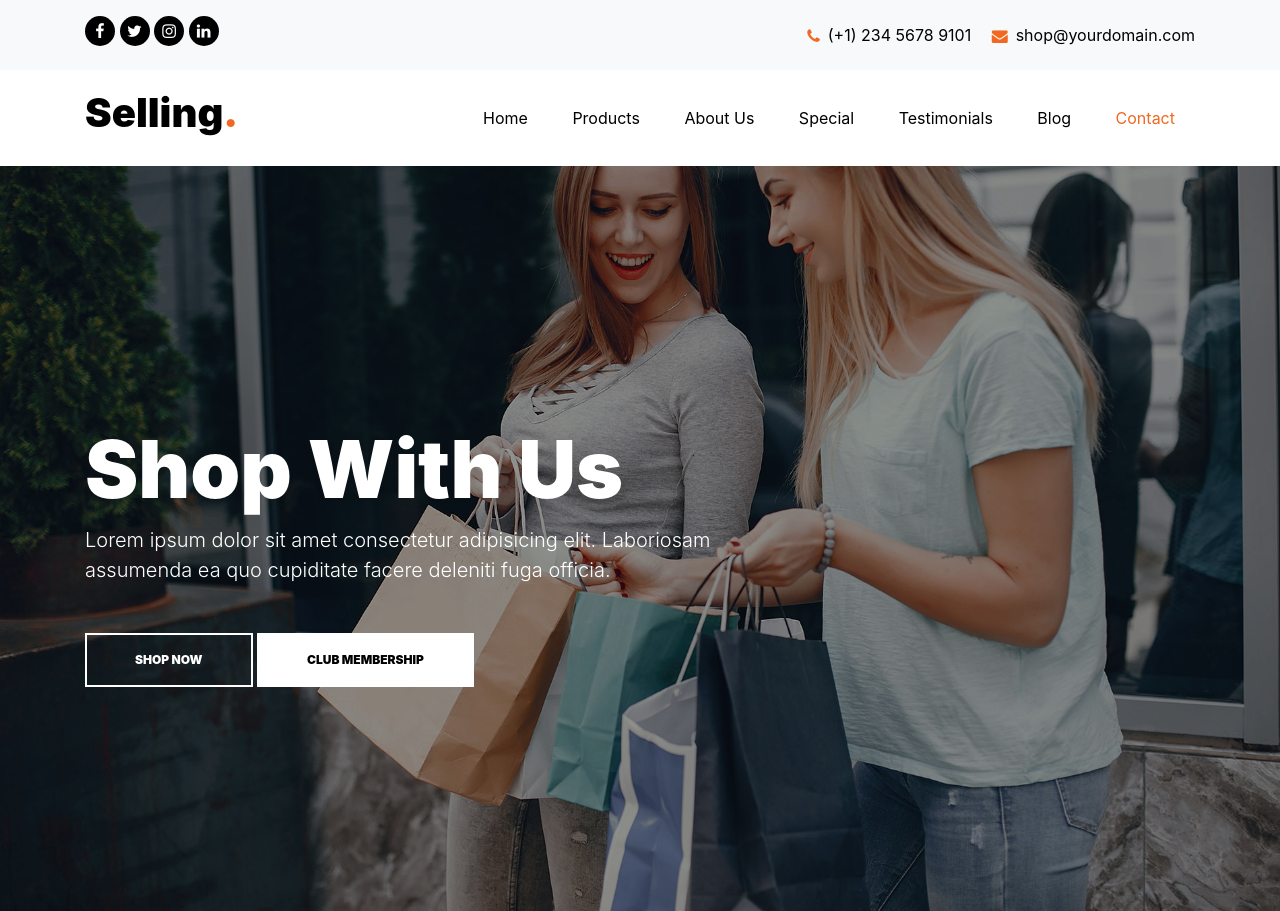
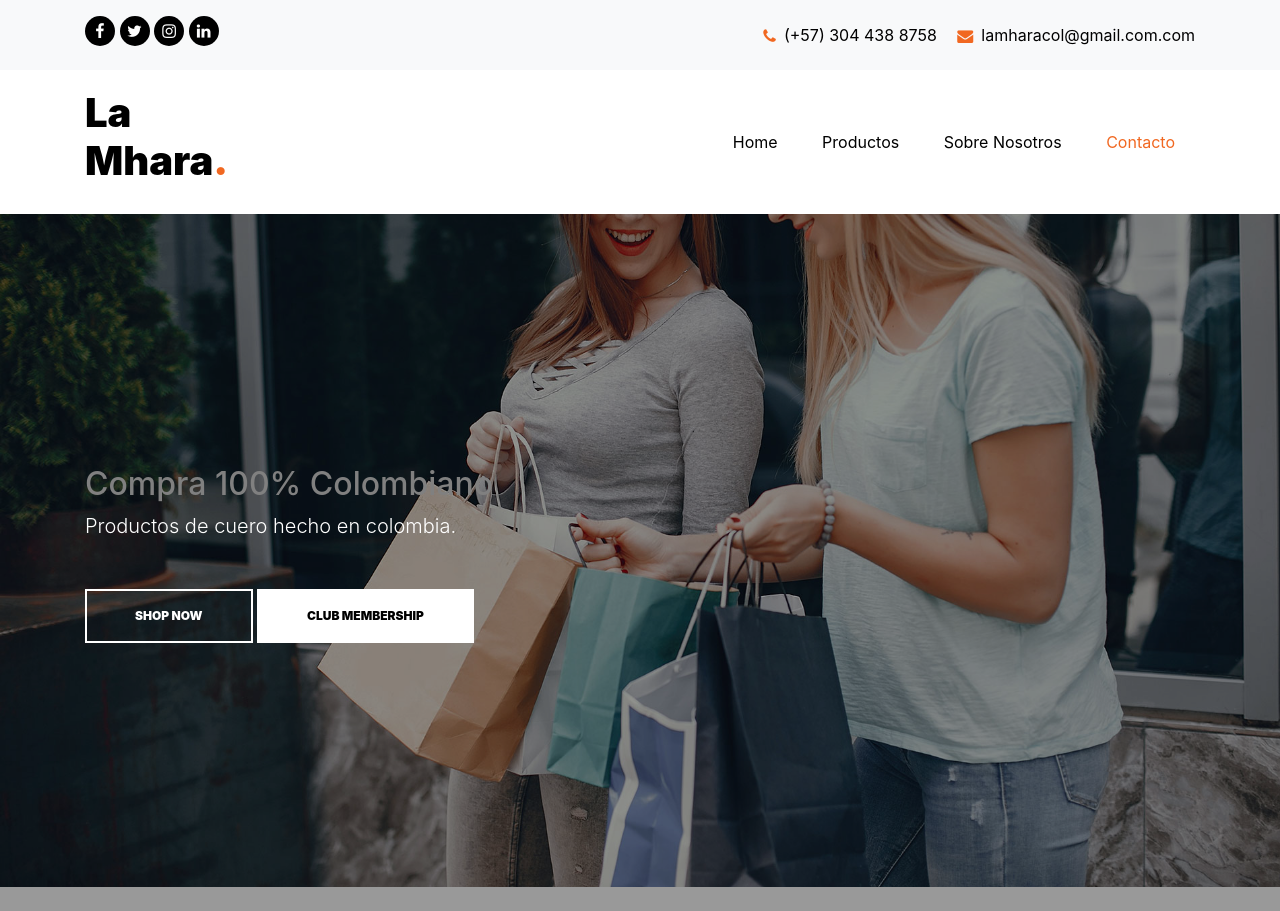
Before and after one commit to fj-mac/mhara, a plain HTML site: page index.html in a window 1280 px wide. Shown: the top 911 px of the page. Drawn offline with Linux system fonts and the light colour scheme; files whose address does not match are found by name; a web font is replaced by a local one.

Commit message:
primeros cambios a temp

```diff
--- a/index.html
+++ b/index.html
@@ -1,10 +1,9 @@
 <!DOCTYPE html>
 <html lang="en">
   <head>
-    <title>Selling &mdash; Website by Colorlib</title>
+    <title>La Mhara</title>
     <meta charset="utf-8">
     <meta name="viewport" content="width=device-width, initial-scale=1, shrink-to-fit=no">
-
 
     <link href="https://fonts.googleapis.com/css?family=Muli:300,400,700,900" rel="stylesheet">
     <link rel="stylesheet" href="fonts/icomoon/style.css">
@@ -26,6 +25,8 @@
     <link rel="stylesheet" href="css/style.css">
 
   </head>
+
+
   <body data-spy="scroll" data-target=".site-navbar-target" data-offset="300">
 
   <div class="site-wrap">
@@ -53,8 +54,8 @@
           </div>
           <div class="col-6">
             <p class="mb-0 float-right">
-              <span class="mr-3"><a href="tel://#"> <span class="icon-phone mr-2" style="position: relative; top: 2px;"></span><span class="d-none d-lg-inline-block text-black">(+1) 234 5678 9101</span></a></span>
-              <span><a href="#"><span class="icon-envelope mr-2" style="position: relative; top: 2px;"></span><span class="d-none d-lg-inline-block text-black">shop@yourdomain.com</span></a></span>
+              <span class="mr-3"><a href="tel://#"> <span class="icon-phone mr-2" style="position: relative; top: 2px;"></span><span class="d-none d-lg-inline-block text-black">(+57) 304 438 8758</span></a></span>
+              <span><a href="#"><span class="icon-envelope mr-2" style="position: relative; top: 2px;"></span><span class="d-none d-lg-inline-block text-black">lamharacol@gmail.com.com</span></a></span>
             </p>
 
           </div>
@@ -68,19 +69,16 @@
         <div class="row align-items-center">
 
           <div class="col-6 col-xl-2">
-            <h1 class="mb-0 site-logo"><a href="index.html" class="text-black mb-0">Selling<span class="text-primary">.</span> </a></h1>
+            <h1 class="mb-0 site-logo"><a href="index.html" class="text-black mb-0">La Mhara<span class="text-primary">.</span> </a></h1>
           </div>
           <div class="col-12 col-md-10 d-none d-xl-block">
             <nav class="site-navigation position-relative text-right" role="navigation">
 
               <ul class="site-menu main-menu js-clone-nav mr-auto d-none d-lg-block">
                 <li><a href="#home-section" class="nav-link">Home</a></li>
-                <li><a href="#products-section" class="nav-link">Products</a></li>
-                <li><a href="#about-section" class="nav-link">About Us</a></li>
-                <li><a href="#special-section" class="nav-link">Special</a></li>
-                <li><a href="#testimonials-section" class="nav-link">Testimonials</a></li>
-                <li><a href="#blog-section" class="nav-link">Blog</a></li>
-                <li><a href="#contact-section" class="nav-link">Contact</a></li>
+                <li><a href="#products-section" class="nav-link">Productos</a></li>
+                <li><a href="#about-section" class="nav-link">Sobre Nosotros</a></li>
+                <li><a href="#contact-section" class="nav-link">Contacto</a></li>
               </ul>
             </nav>
           </div>
@@ -103,8 +101,8 @@
 
             <div class="row mb-4">
               <div class="col-md-7">
-                <h1>Shop With Us</h1>
-                <p class="mb-5 lead">Lorem ipsum dolor sit amet consectetur adipisicing elit. Laboriosam assumenda ea quo cupiditate facere deleniti fuga officia.</p>
+                <h2>Compra 100% Colombiano</h2>
+                <p class="mb-5 lead">Productos de cuero hecho en colombia.</p>
                 <div>
                   <a href="#" class="btn btn-white btn-outline-white py-3 px-5 rounded-0 mb-lg-0 mb-2 d-block d-sm-inline-block">Shop Now</a>
                   <a href="#" class="btn btn-white py-3 px-5 rounded-0 d-block d-sm-inline-block">Club Membership</a>
```
